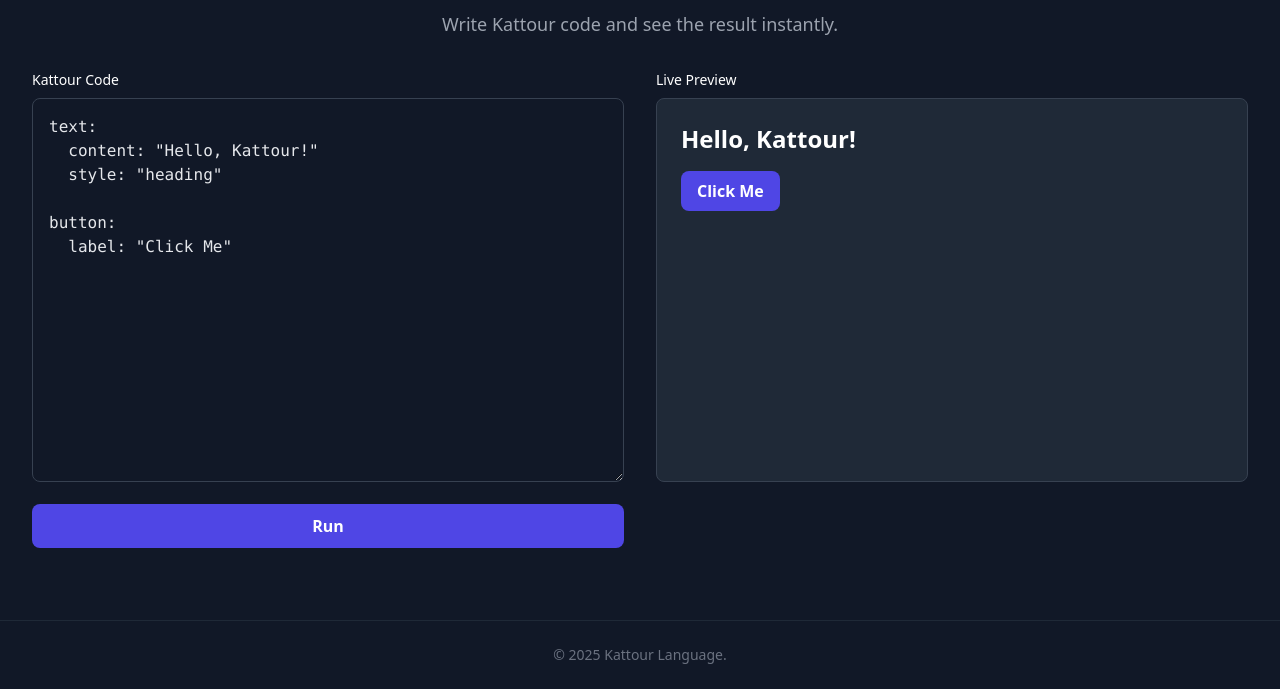
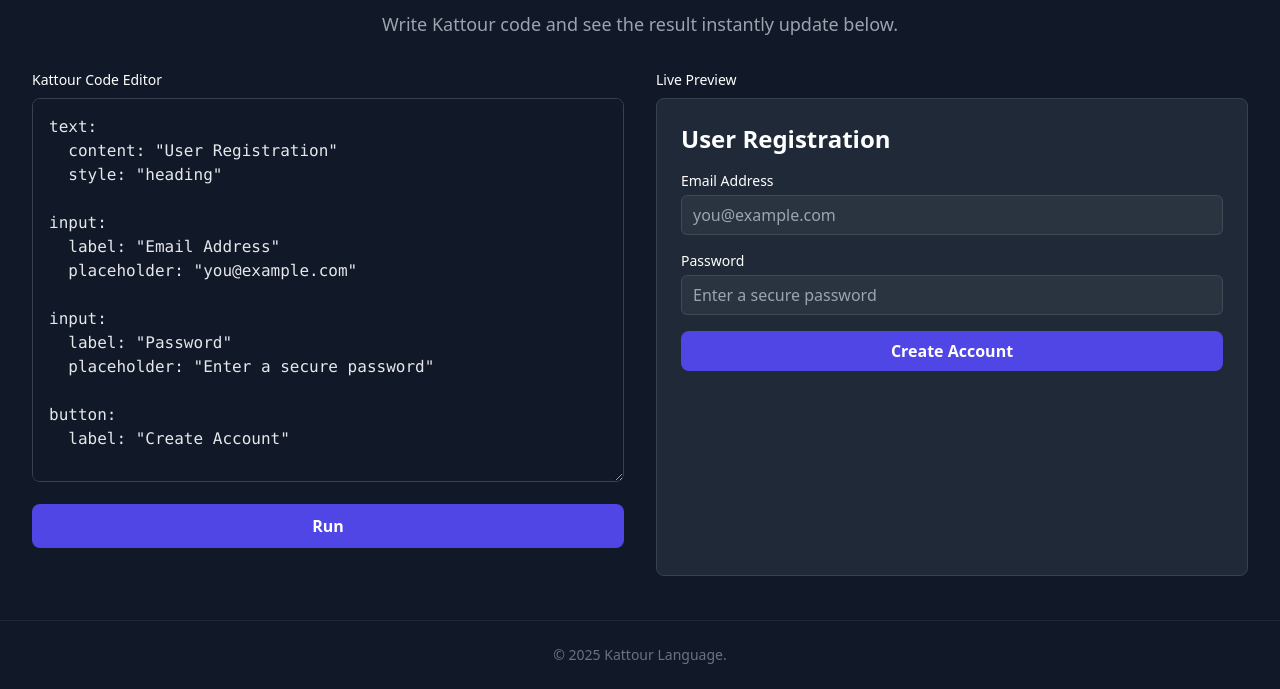
Before and after one commit to eliaskatt/kattour.dev, a plain HTML site: page playground.html in a window 1280 px wide. Shown: the part 143-832 px from the top of the page. Drawn offline with nearby package versions, Linux system fonts and the light colour scheme.

Commit message:
🌐 Redesign full Kattour.dev with professional UI

```diff
--- a/playground.html
+++ b/playground.html
@@ -40,25 +40,33 @@
   <main class="p-4 sm:p-8">
     <div class="text-center mb-8">
         <h2 class="text-4xl font-extrabold text-white">🧪 Kattour Playground</h2>
-        <p class="mt-4 text-lg text-gray-400">Write Kattour code and see the result instantly.</p>
+        <p class="mt-4 text-lg text-gray-400">Write Kattour code and see the result instantly update below.</p>
     </div>
 
     <div class="grid lg:grid-cols-2 gap-8">
         <div>
-            <label for="editor" class="block text-sm font-medium text-white mb-2">Kattour Code</label>
+            <label for="editor" class="block text-sm font-medium text-white mb-2">Kattour Code Editor</label>
             <textarea id="editor" class="w-full h-96 p-4 border border-gray-700 rounded-lg font-mono bg-gray-900 text-gray-200 focus:ring-2 focus:ring-indigo-500 focus:outline-none">text:
-  content: "Hello, Kattour!"
+  content: "User Registration"
   style: "heading"
 
+input:
+  label: "Email Address"
+  placeholder: "you@example.com"
+
+input:
+  label: "Password"
+  placeholder: "Enter a secure password"
+
 button:
-  label: "Click Me"
+  label: "Create Account"
 </textarea>
             <button onclick="compile()" class="mt-4 w-full bg-indigo-600 text-white px-4 py-2.5 rounded-lg font-semibold hover:bg-indigo-500 transition">Run</button>
         </div>
 
         <div class="mt-6 lg:mt-0">
             <label class="block text-sm font-medium text-white mb-2">Live Preview</label>
-            <div id="output" class="h-96 bg-gray-800 p-6 rounded-lg border border-gray-700 overflow-auto">
+            <div id="output" class="h-full min-h-96 space-y-4 bg-gray-800 p-6 rounded-lg border border-gray-700 overflow-auto">
                 <!-- Compiled HTML will be injected here -->
             </div>
         </div>
@@ -71,32 +79,71 @@ button:
 
   <script>
     function compile() {
+        try {
             const code = document.getElementById('editor').value;
             let html = '';
 
-      if (code.includes('text:')) {
-        const textMatch = code.match(/text:\s*\n\s*content: "([^"]+)"/);
-        const styleMatch = code.match(/style: "([^"]+)"/);
-        if (textMatch) {
-            let styleClass = 'text-gray-300';
-            if (styleMatch && styleMatch[1] === 'heading') {
-                styleClass = 'text-2xl font-bold text-white';
+            // Split the code into blocks based on lines starting with a word followed by a colon.
+            const blocks = code.split(/(?=^\w+:)/m).filter(s => s.trim() !== '');
+
+            blocks.forEach(block => {
+                const trimmedBlock = block.trim();
+
+                // Text Component
+                if (trimmedBlock.startsWith('text:')) {
+                    const contentMatch = trimmedBlock.match(/content:\s*"([^"]*)"/);
+                    const styleMatch = trimmedBlock.match(/style:\s*"([^"]*)"/);
+                    if (contentMatch) {
+                        let styleClass = 'text-gray-300 text-base';
+                        if (styleMatch) {
+                            if (styleMatch[1] === 'heading') styleClass = 'text-2xl font-bold text-white';
+                            else if (styleMatch[1] === 'subheading') styleClass = 'text-lg text-gray-400';
                         }
-            html += `<p class="${styleClass}">${textMatch[1]}</p>`;
+                        html += `<p class="${styleClass}">${contentMatch[1]}</p>`;
                     }
                 }
 
-      if (code.includes('button:')) {
-        const buttonMatch = code.match(/button:\s*\n\s*label: "([^"]+)"/);
-        if(buttonMatch) {
-            html += `<button class="mt-4 bg-indigo-600 text-white px-4 py-2 rounded-lg font-semibold hover:bg-indigo-500 transition">${buttonMatch[1]}</button>`;
+                // Button Component
+                else if (trimmedBlock.startsWith('button:')) {
+                    const labelMatch = trimmedBlock.match(/label:\s*"([^"]*)"/);
+                    if (labelMatch) {
+                        html += `<button class="w-full bg-indigo-600 text-white px-4 py-2 rounded-lg font-semibold hover:bg-indigo-500 transition">${labelMatch[1]}</button>`;
                     }
                 }
 
-      document.getElementById('output').innerHTML = html || '<p class="text-red-400">No valid elements to render.</p>';
+                // Input Component
+                else if (trimmedBlock.startsWith('input:')) {
+                    const placeholderMatch = trimmedBlock.match(/placeholder:\s*"([^"]*)"/);
+                    const labelMatch = trimmedBlock.match(/label:\s*"([^"]*)"/);
+                    let inputHtml = '';
+
+                    if (labelMatch) {
+                        inputHtml += `<label class="block text-sm font-medium text-white">${labelMatch[1]}</label>`;
                     }
-    // Initial compile on load
-    compile();
+
+                    const placeholderText = placeholderMatch ? placeholderMatch[1] : '';
+                    const marginTop = labelMatch ? 'mt-1' : 'mt-0';
+                    const inputType = labelMatch && labelMatch[1].toLowerCase().includes('password') ? 'password' : 'text';
+
+                    inputHtml += `<input type="${inputType}" placeholder="${placeholderText}" class="${marginTop} block w-full rounded-md border-0 bg-white/5 py-2 px-3 text-white ring-1 ring-inset ring-white/10 focus:ring-2 focus:ring-inset focus:ring-indigo-500">`;
+
+                    html += `<div>${inputHtml}</div>`;
+                }
+            });
+
+            document.getElementById('output').innerHTML = html || '<p class="text-yellow-400">No valid elements to render. Try defining a component like `text:`, `button:`, or `input:`.</p>';
+
+        } catch (error) {
+            document.getElementById('output').innerHTML = `<p class="text-red-500">An error occurred: ${error.message}</p>`;
+            console.error("Compilation Error:", error);
+        }
+    }
+
+    // Add event listener for real-time updates as the user types
+    document.getElementById('editor').addEventListener('input', compile);
+
+    // Initial compile on page load to show the default example
+    document.addEventListener('DOMContentLoaded', compile);
   </script>
 </body>
 </html>
```
Lines whose indentation alone changed are shown as unchanged.
